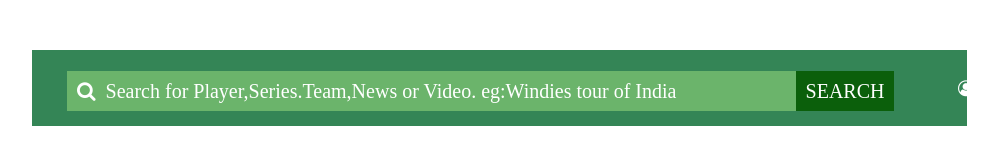
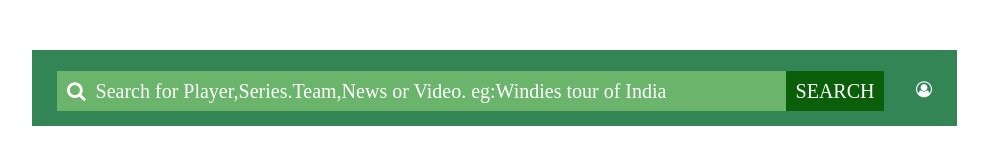
Before and after one commit to mku306ukm/search-icon1, a plain HTML site: page index.html in a window 1280 px wide. Shown: the whole page, without its empty margins (76-1074 px from the left). Drawn offline with Linux system fonts and the light colour scheme.

Commit message:
search-icon7

```diff
--- a/index.css
+++ b/index.css
@@ -4,19 +4,22 @@
     height:75px;
     width: 900px;
     margin-left: 100px;
-    padding-left: 35px;
+    padding-left: 25px;
     padding-top: 1px;
 
-}
-.right{
-  position: absolute;
-  right: 220px;
-  top: 70px;
-  color: white;
-  height: 1rem;
-  font-size: 3.75em;
+
 
 }
+
+
+.fa-user-circle-o{
+    float: right;
+    color: white;
+    margin-right: 15px;
+
+}
+
+
 .font{
     background-color:rgb(107, 180, 107);
     height: 40PX;
@@ -29,6 +32,7 @@
 i{
     padding: 10px;
 
+
 }
 .SEARCH{
     background-color:rgb(11, 95, 11);
--- a/index.html
+++ b/index.html
@@ -6,16 +6,22 @@
     <meta name="viewport" content="width=device-width, initial-scale=1.0">
     <title>Document</title>
     <link rel="stylesheet" href="index.css">
+
+
     <link rel="stylesheet" href="https://cdnjs.cloudflare.com/ajax/libs/font-awesome/4.7.0/css/font-awesome.min.css">
 
 </head>
 <body>
     <div class="container">
-        <i class="fa fa-user-circle-o right" aria-hidden="true"></i>
+        <div class="row">
+        <i class="fa fa-user-circle-o"></i>
+
      <div class="font">
-        <i class="fa fa-search"></i><h>Search for Player,Series.Team,News or Video. eg:Windies tour of India</h>  &ensp;&ensp; &ensp; &ensp; &ensp; &ensp; &ensp; &ensp;
+        <i class="fa fa-search"></i><span>Search for Player,Series.Team,News or Video. eg:Windies tour of India</span>  &ensp;&ensp; &ensp; &ensp; &ensp; &ensp; &ensp; &ensp;
        <span class="SEARCH">SEARCH</span>
        </div>
+    </div>
+</div>
 
 </body>
 </html>
```
